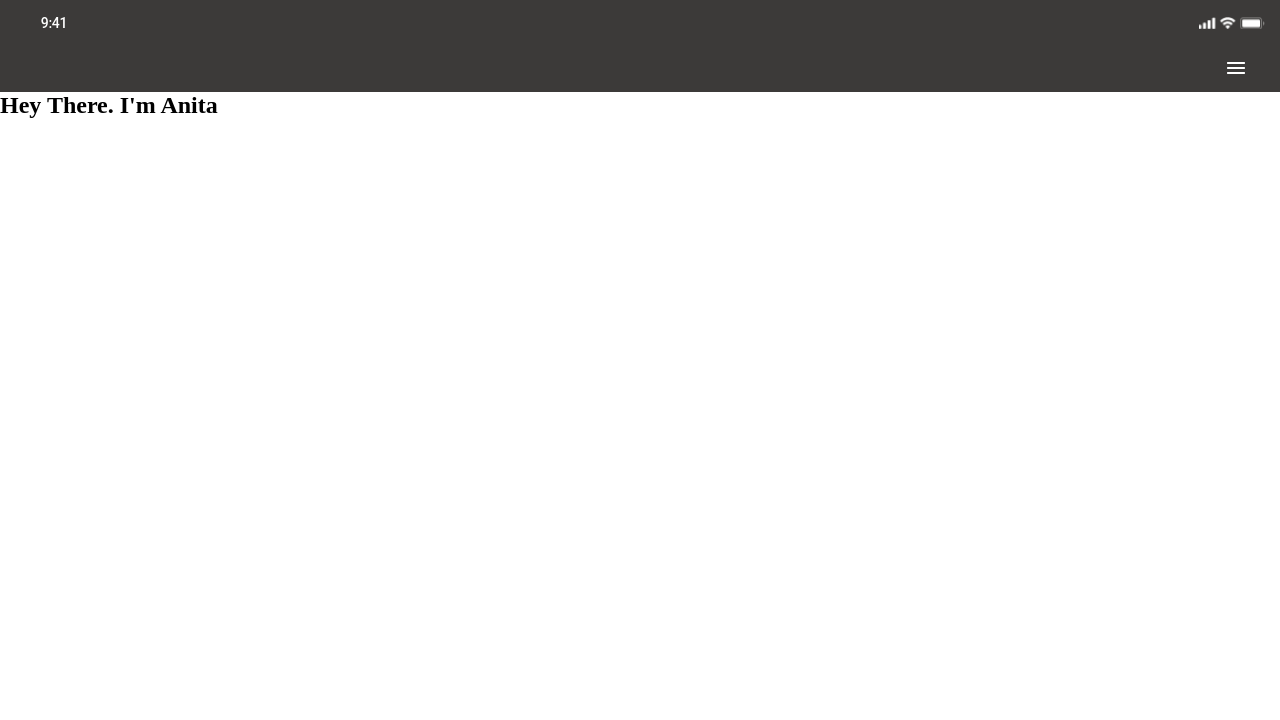
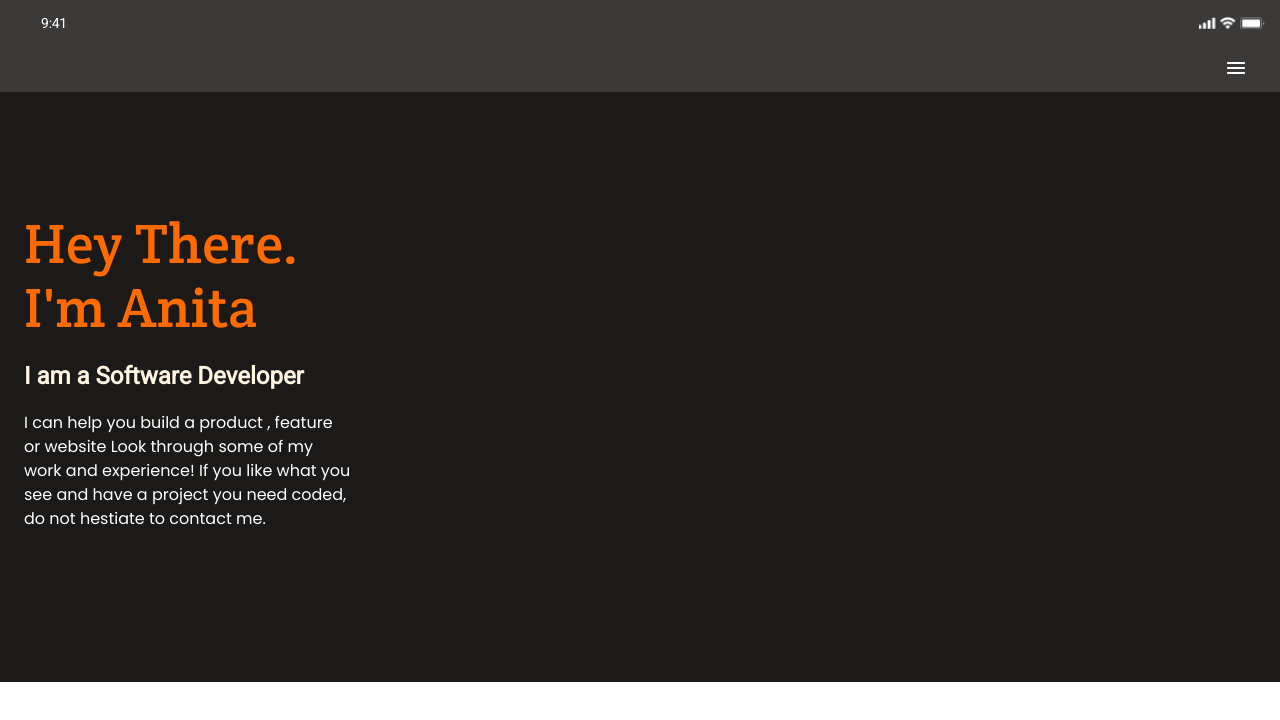
Before and after one commit to anita00001/Portfolio-setup, a website: page index.html in a window 1280 px wide. Shown: the top 720 px of the page. Drawn offline with Linux system fonts and the light colour scheme.

Commit message:
Fix  HTML and CSS

```diff
--- a/index.html
+++ b/index.html
@@ -6,6 +6,9 @@
   <meta name="viewport" content="width=device-width, initial-scale=1.0">
   <title>Portfolio: setup and mobile first</title>
   <link rel="stylesheet" href="style.css">
+  <link href='https://fonts.googleapis.com/css?family=Roboto' rel='stylesheet'>
+  <link href='https://fonts.googleapis.com/css?family=Crete Round' rel='stylesheet'>
+  <link href='https://fonts.googleapis.com/css?family=Poppins' rel='stylesheet'>
 </head>
 <body>
   <main>
@@ -22,7 +25,7 @@
     </header>
 
     <section class="headline">
-      <h1>Hey There. I'm Anita</h1>
+      <h1>Hey There. <br> I'm Anita</h1>
       <h2>I am a Software Developer</h2>
       <p>I can help you build a product , feature or website Look through some of my work and experience! If you like what you see and have a project you need coded, do not hestiate to contact me.</p>
       <!-- <div class="social_media"></div> -->
--- a/style.css
+++ b/style.css
@@ -21,7 +21,7 @@ header {
 
 .icon {
   height: 44px;
-  top: 0px;
+  top: 0s;
   display: flex;
   flex-direction: row;
   justify-content: space-between;
@@ -31,10 +31,10 @@ header {
   padding-left: 12px;
   width: 54px;
   height: 16px;
-  left: 0px;
-  top: calc(50% - 16px/2 + 0.5px);
+  left: 0;
+  top: calc(50% - 16px / 2 + 0.5px);
   margin-left: 21px;
-  font-family: 'Roboto';
+  font-family: 'Roboto', sans-serif;
   font-style: normal;
   font-weight: 500;
   font-size: 14px;
@@ -80,4 +80,53 @@ header {
 .headline {
   display: flex;
   flex-direction: column;
+  align-items: flex-start;
+  height: 590px;
+  left: 0;
+  padding: 120px 24px;
+  gap: 12px;
+  background: #1c1a19;
 }
+
+h1 {
+  width: 327px;
+  height: 124px;
+  font-family: 'Crete Round', sans-serif;
+  font-style: normal;
+  font-weight: 400;
+  font-size: 56px;
+  line-height: 64px;
+  letter-spacing: 0.37px;
+  color: #ff6b00;
+}
+
+h2 {
+  width: 327px;
+  height: 27px;
+  padding-top: 12px;
+  padding-bottom: 12px;
+  font-family: 'Roboto', sans-serif;
+  font-style: normal;
+  font-weight: 700;
+  font-size: 24px;
+  line-height: 32px;
+  color: #fff5e1;
+  flex: none;
+  order: 1;
+  flex-grow: 0;
+}
+
+p {
+  width: 327px;
+  height: 123px;
+  padding-top: 24px;
+  font-family: 'Poppins', sans-serif;
+  font-style: normal;
+  font-weight: 400;
+  font-size: 16px;
+  line-height: 24px;
+  color: #fff;
+  flex: none;
+  order: 2;
+  flex-grow: 0;
+}
```
